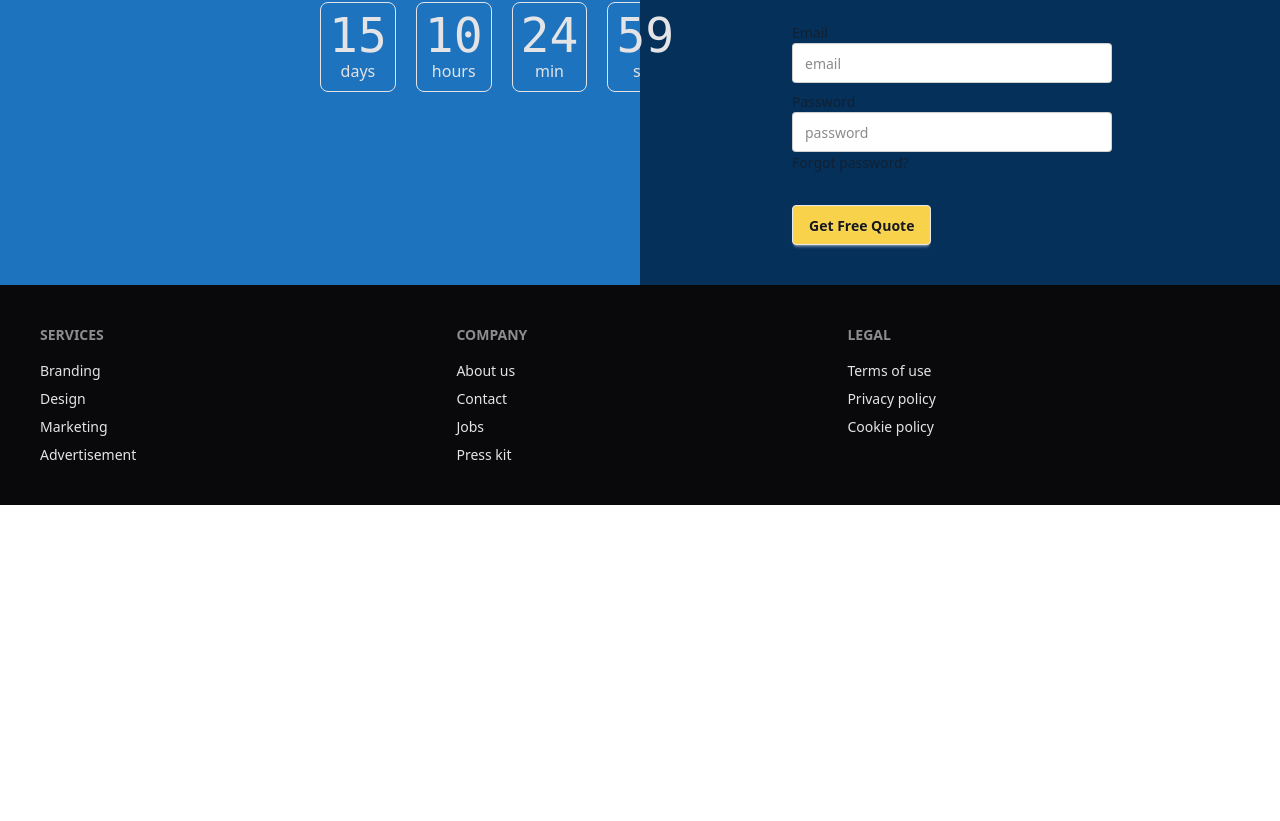
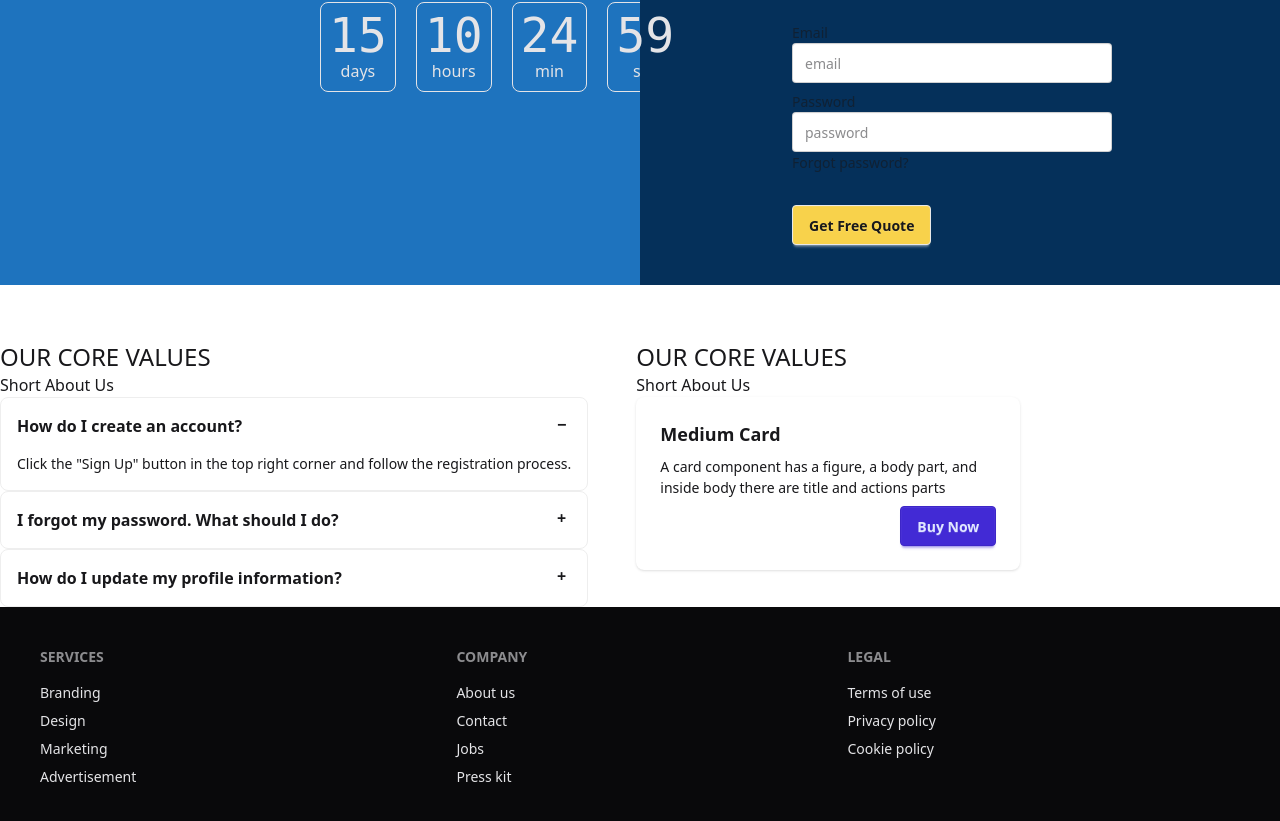
Before and after one commit to cerumiaktar/educational-website, a React (Vite) app: page / in a window 1280 px wide. Shown: the part 2513-3334 px from the top of the page. Before the commit the page ends 3018 px from the top, so only its background shows below. Built offline with nearby package versions, Linux system fonts and the light colour scheme.

Commit message:
add review and faq section

```diff
--- a/src/components/Home/Home.jsx
+++ b/src/components/Home/Home.jsx
@@ -3,6 +3,7 @@ import Banner from '../Banner/Banner';
 import Education from '../Education/Education';
 import Courses from '../Courses/Courses';
 import Registration from '../Registration/Registration';
+import Review from '../Review/Review';
 
 
 const Home = () => {
@@ -12,6 +13,7 @@ const Home = () => {
             <Education></Education>
             <Courses></Courses>
             <Registration></Registration>
+            <Review></Review>
         </div>
     );
 };
--- /dev/null
+++ b/src/components/Review/Review.jsx
@@ -0,0 +1,48 @@
+
+
+const Review = () => {
+    return (
+        <div >
+            <div className="container mx-auto flex gap-12 mt-14">
+                <div>
+                    <div>
+                        <h1 className="text-2xl">OUR CORE VALUES</h1>
+                        <p>Short About Us</p>
+                    </div>
+                    <div className="collapse collapse-plus bg-base-100 border border-base-300">
+                        <input type="radio" name="my-accordion-3" defaultChecked />
+                        <div className="collapse-title font-semibold">How do I create an account?</div>
+                        <div className="collapse-content text-sm">Click the "Sign Up" button in the top right corner and follow the registration process.</div>
+                    </div>
+                    <div className="collapse collapse-plus bg-base-100 border border-base-300">
+                        <input type="radio" name="my-accordion-3" />
+                        <div className="collapse-title font-semibold">I forgot my password. What should I do?</div>
+                        <div className="collapse-content text-sm">Click on "Forgot Password" on the login page and follow the instructions sent to your email.</div>
+                    </div>
+                    <div className="collapse collapse-plus bg-base-100 border border-base-300">
+                        <input type="radio" name="my-accordion-3" />
+                        <div className="collapse-title font-semibold">How do I update my profile information?</div>
+                        <div className="collapse-content text-sm">Go to "My Account" settings and select "Edit Profile" to make changes.</div>
+                    </div>
+                </div>
+                <div>
+                    <div>
+                        <h1 className="text-2xl">OUR CORE VALUES</h1>
+                        <p>Short About Us</p>
+                    </div>
+                    <div className="card w-96 bg-base-100 card-md shadow-sm">
+                        <div className="card-body">
+                            <h2 className="card-title">Medium Card</h2>
+                            <p>A card component has a figure, a body part, and inside body there are title and actions parts</p>
+                            <div className="justify-end card-actions">
+                                <button className="btn btn-primary">Buy Now</button>
+                            </div>
+                        </div>
+                    </div>
+                </div>
+            </div>
+        </div>
+    );
+};
+
+export default Review;
```
